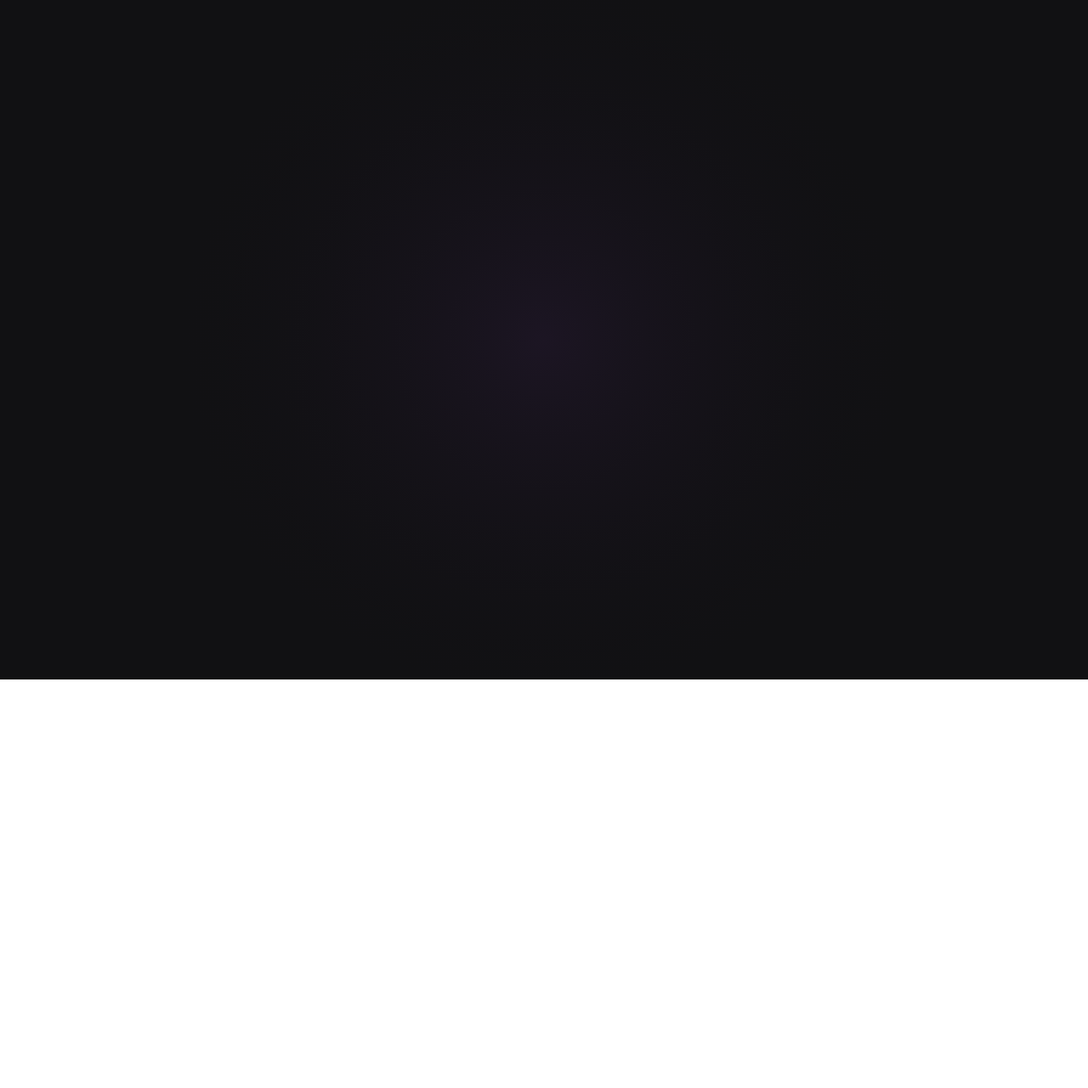
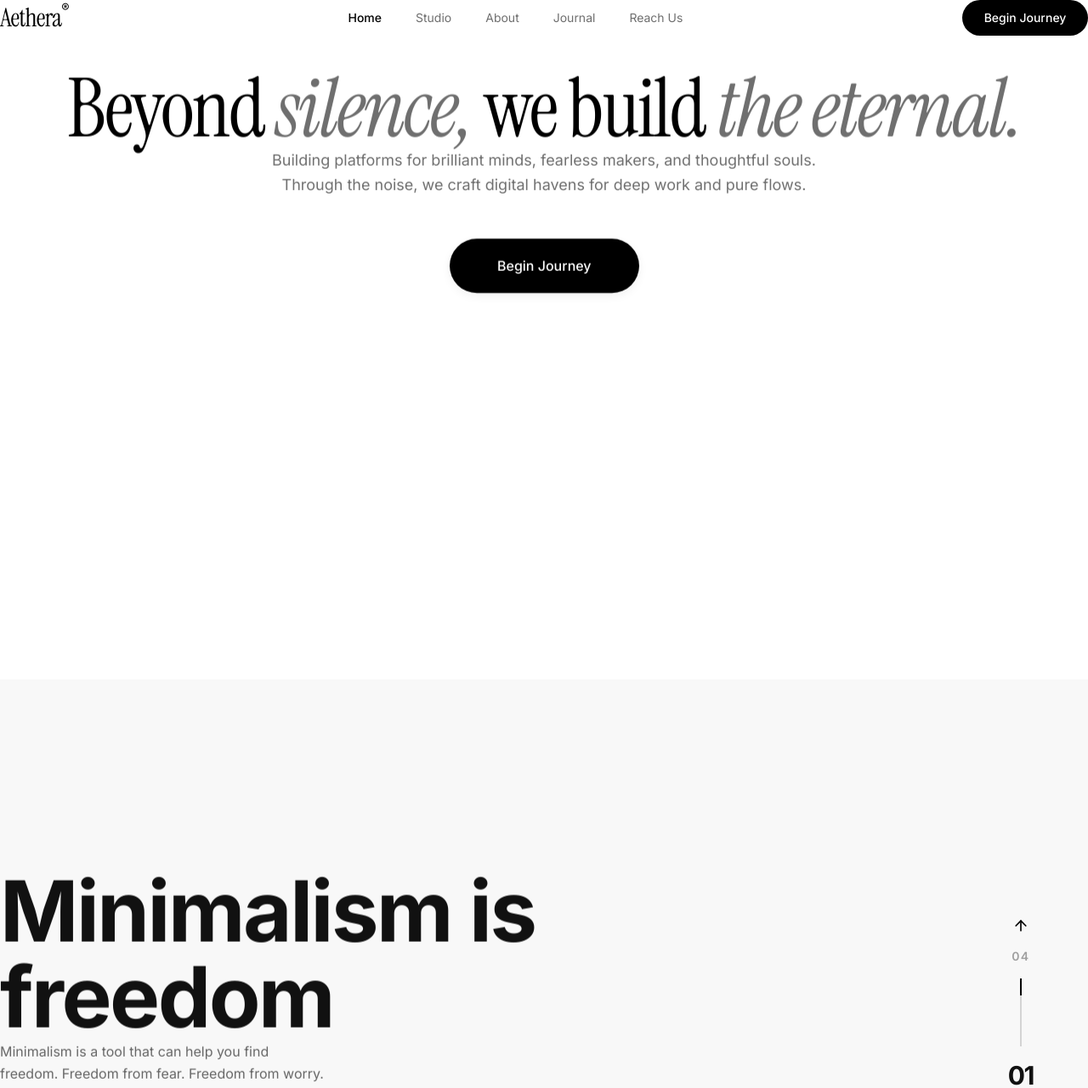
Before and after one commit to rp0948566-hue/plant-website, a React (Vite) app in the folder frontend/: page / in a window 1280 px wide. Shown: the top 1281 px of the page at 85% size. Before the commit the page ends 800 px from the top, so only its background shows below. Built offline with nearby package versions, Linux system fonts and the light colour scheme.

Commit message:
Play opening staircase loading animation once on page load then smoothly reveal website without repeating

```diff
--- a/frontend/src/App.tsx
+++ b/frontend/src/App.tsx
@@ -1,9 +1,108 @@
+import { useState, useEffect, useRef } from 'react';
 import IntroAnimation from './components/IntroAnimation';
+import HeaderNav from './components/HeaderNav';
+import CinematicHero from './components/CinematicHero';
+import MinimalismSection from './components/MinimalismSection';
 
 export default function App() {
+  const [introFinished, setIntroFinished] = useState(false);
+  const [overlayVisible, setOverlayVisible] = useState(true);
+  const [activeTab, setActiveTab] = useState('Home');
+  const [currentSlide, setCurrentSlide] = useState(1);
+  const totalSlides = 4;
+
+  const section1Ref = useRef<HTMLDivElement>(null);
+  const section2Ref = useRef<HTMLDivElement>(null);
+
+  // ── Intro Animation completion handler ────────────────────────────────────
+  const handleIntroComplete = () => {
+    setIntroFinished(true);
+    setTimeout(() => {
+      setOverlayVisible(false);
+    }, 600);
+  };
+
+  // ── Smooth Scroll Navigation Handlers ──────────────────────────────────────
+  const scrollToSection = (sectionIndex: number) => {
+    if (sectionIndex === 1 && section1Ref.current) {
+      section1Ref.current.scrollIntoView({ behavior: 'smooth' });
+    } else if (sectionIndex >= 2 && section2Ref.current) {
+      section2Ref.current.scrollIntoView({ behavior: 'smooth' });
+    }
+  };
+
+  const handleNextSlide = () => {
+    const next = currentSlide >= totalSlides ? 1 : currentSlide + 1;
+    scrollToSection(next);
+  };
+
+  const handlePrevSlide = () => {
+    const prev = currentSlide <= 1 ? totalSlides : currentSlide - 1;
+    scrollToSection(prev);
+  };
+
+  // ── Intersection Observer to update active tab & slide counter on scroll ──
+  useEffect(() => {
+    if (!introFinished) return;
+
+    const handleScroll = () => {
+      const scrollPos = window.scrollY;
+      const vh = window.innerHeight;
+
+      if (scrollPos < vh * 0.5) {
+        setCurrentSlide(1);
+        setActiveTab('Home');
+      } else {
+        setCurrentSlide(2);
+        setActiveTab('Studio');
+      }
+    };
+
+    window.addEventListener('scroll', handleScroll, { passive: true });
+    return () => window.removeEventListener('scroll', handleScroll);
+  }, [introFinished]);
+
   return (
-    <main className="w-screen h-screen overflow-hidden bg-[#111113]">
-      <IntroAnimation />
-    </main>
+    <div className="w-full min-h-screen bg-white text-black selection:bg-black selection:text-white">
+      {/* ── Fixed Top Header Navigation (Aethera® | Home Studio About Journal Reach Us | Begin Journey) ── */}
+      {introFinished && (
+        <HeaderNav
+          activeTab={activeTab}
+          onTabChange={(tab) => {
+            setActiveTab(tab);
+            if (tab === 'Home') scrollToSection(1);
+            else scrollToSection(2);
+          }}
+        />
+      )}
+
+      {/* ── Section 1: Cinematic Video Hero Section ────────────────────────── */}
+      <div ref={section1Ref} className="w-full relative">
+        <CinematicHero />
+      </div>
+
+      {/* ── Section 2: Minimalism is Freedom Section ──────────────────────── */}
+      <div ref={section2Ref} className="w-full relative">
+        <MinimalismSection
+          currentSlide={currentSlide}
+          totalSlides={totalSlides}
+          onNextSlide={handleNextSlide}
+          onPrevSlide={handlePrevSlide}
+        />
+      </div>
+
+      {/* ── Opening Loading Animation Overlay (Plays ONCE on enter, then vanishes) ── */}
+      {overlayVisible && (
+        <div
+          className="fixed inset-0 z-50 transition-opacity duration-600 ease-out"
+          style={{
+            opacity: introFinished ? 0 : 1,
+            pointerEvents: introFinished ? 'none' : 'auto',
+          }}
+        >
+          <IntroAnimation onComplete={handleIntroComplete} />
+        </div>
+      )}
+    </div>
   );
 }
--- a/frontend/src/components/IntroAnimation.tsx
+++ b/frontend/src/components/IntroAnimation.tsx
@@ -63,13 +63,11 @@ export default function IntroAnimation({ onComplete }: Props) {
       if (!t0Ref.current) t0Ref.current = ts;
       const t = (ts - t0Ref.current) / 1000;
 
-      // When animation finishes both waves and settles, restart loop seamlessly:
-      if (t >= DARK_END + SETTLE_HOLD) {
-        t0Ref.current = ts;
-        if (onComplete && !completedRef.current) {
-          completedRef.current = true;
-          onComplete();
-        }
+      // When animation finishes both waves and settles, trigger completion:
+      if (onComplete && t >= DARK_END + SETTLE_HOLD && !completedRef.current) {
+        completedRef.current = true;
+        onComplete();
+        return; // stop RAF
       }
 
       const W = canvas.width;
```
